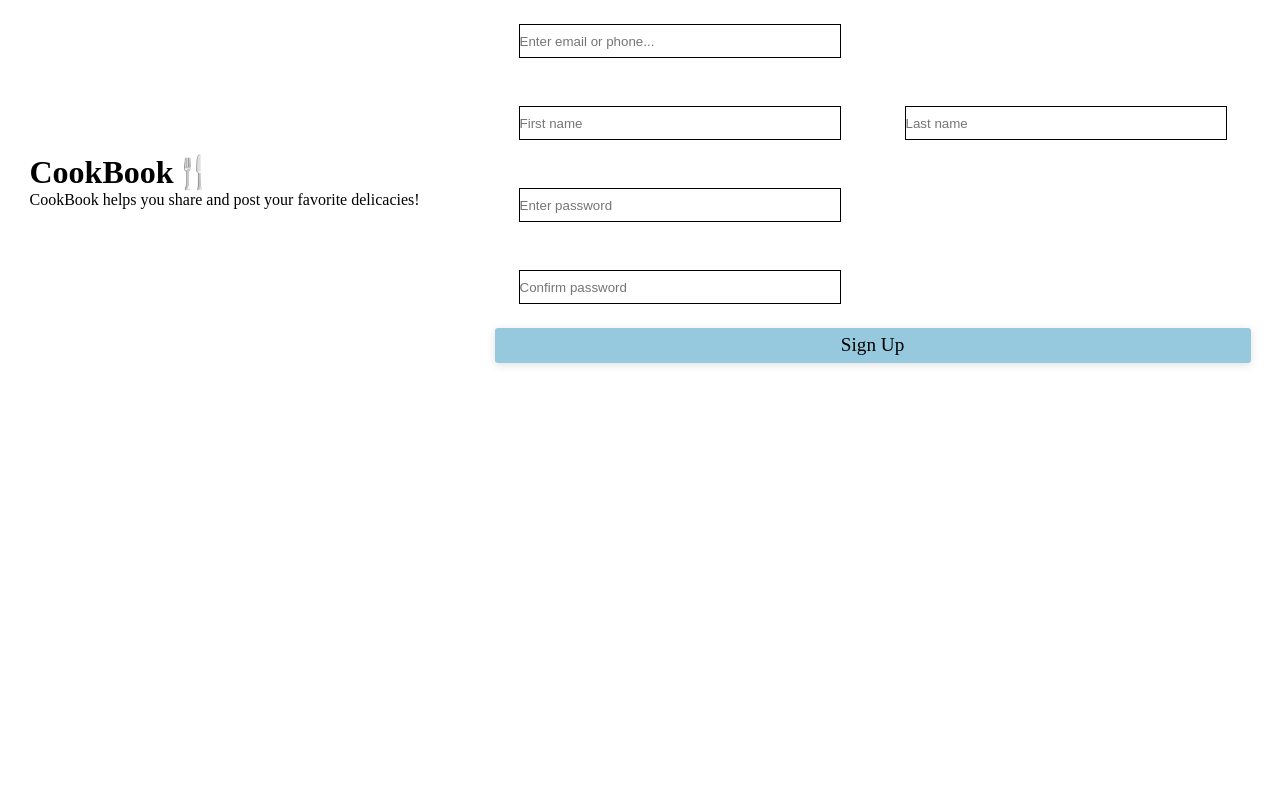
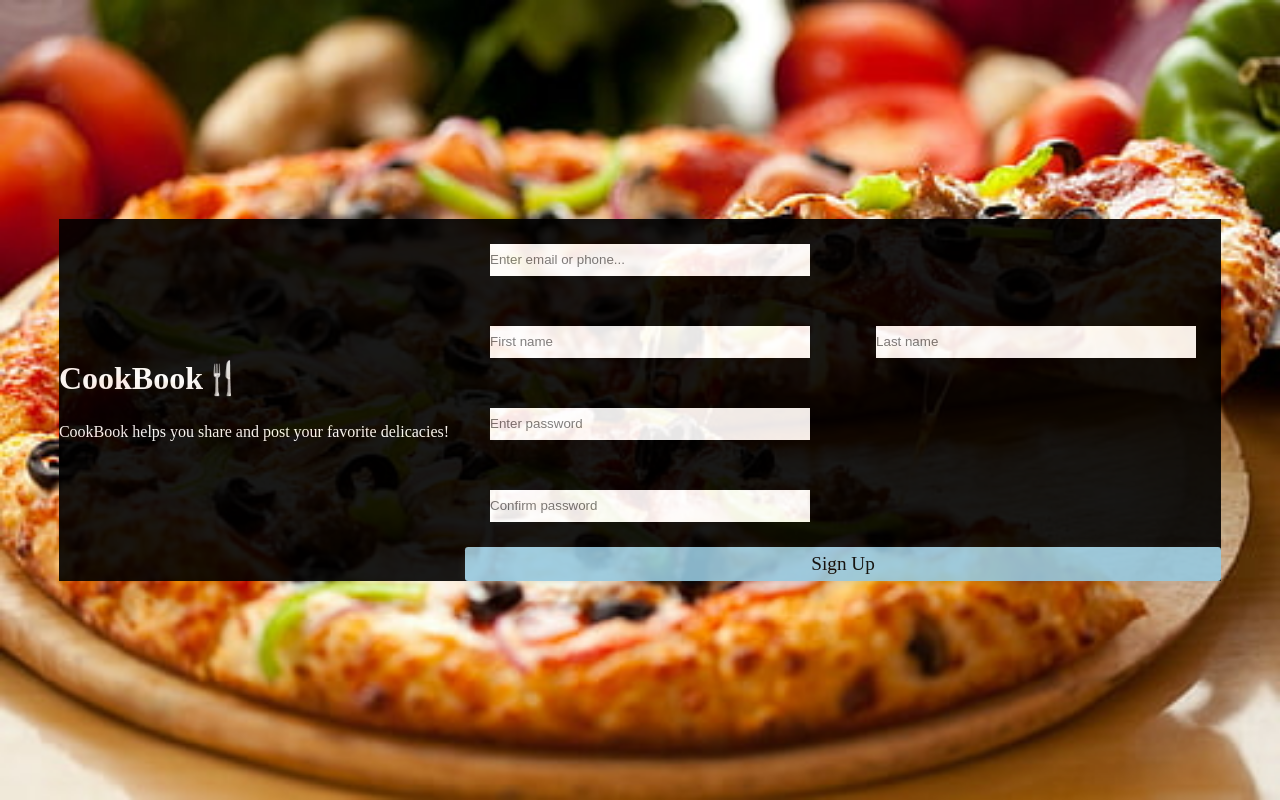
Before and after one commit to RitvikAnand583/cookbook, a React (Vite) app in the folder frontend/: page /sign-up in a window 1280 px wide. Built offline with nearby package versions, Linux system fonts and the light colour scheme.

Commit message:
Styled signup page

```diff
--- a/frontend/src/pages/Signup.jsx
+++ b/frontend/src/pages/Signup.jsx
@@ -2,14 +2,21 @@ import Input from "../ui/Input";
 import StyledForm from "../ui/Form";
 import Button from "../ui/Button";
 import Row from "../ui/Row";
+import Heading from "../ui/Heading";
+import ImageContainer from "../ui/ImageContainer";
+import Message from "../ui/Message";
 
 function Signup() {
   return (
-    <Row>
-      <div>
-        <h1>CookBook🍴</h1>
-        <p>CookBook helps you share and post your favorite delicacies!</p>
-      </div>
+    <ImageContainer>
+      <Row style={{ height: "100vh" }}>
+        <Row style={{ backgroundColor: "black", opacity: 0.9 }}>
+          <Row type="vertical">
+            <Heading style={{ color: "white" }}>CookBook🍴</Heading>
+            <Message style={{ color: "white" }}>
+              CookBook helps you share and post your favorite delicacies!
+            </Message>
+          </Row>
           <div>
             <StyledForm method="POST" action="/">
               <Input
@@ -51,6 +58,8 @@ function Signup() {
             </StyledForm>
           </div>
         </Row>
+      </Row>
+    </ImageContainer>
   );
 }
 
--- /dev/null
+++ b/frontend/src/ui/ImageContainer.jsx
@@ -0,0 +1,13 @@
+import styled from "styled-components";
+
+const ImageContainer = styled.div`
+  background-image: url("../../public/delicious-pizza-pepperoni-pizza-wallpaper-thumb.jpg");
+  background-repeat: no-repeat;
+  background-size: cover;
+
+  /* width: 100vw; */
+  height: 100%;
+  /* aspect-ratio: inherit; */
+`;
+
+export default ImageContainer;
```
Lines whose indentation alone changed are shown as unchanged.
